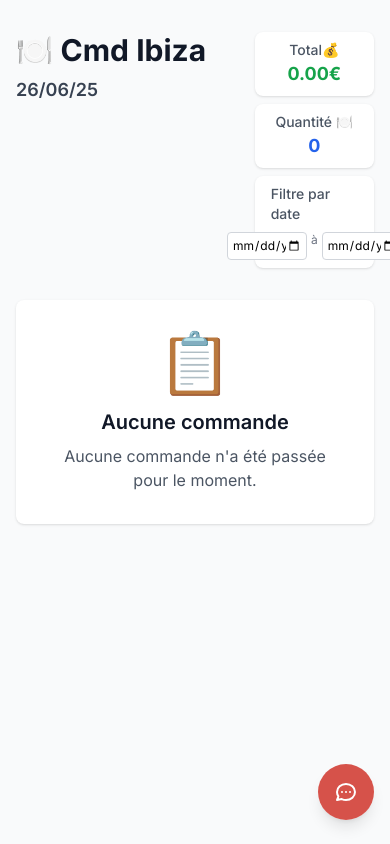
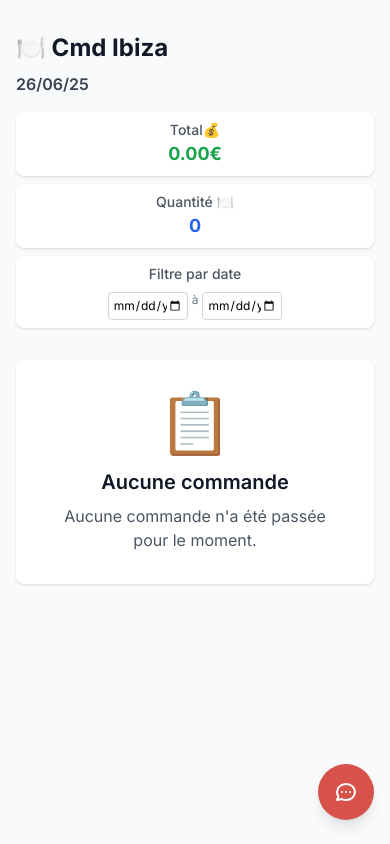
Before and after one commit to jimeye/mekboubaV3, a Next.js app: page /commandes in a window 390 px wide. Built offline with nearby package versions, Linux system fonts and the light colour scheme.

Commit message:
Rendre la page commandes responsive pour mobile et desktop

```diff
--- a/app/commandes/page.js
+++ b/app/commandes/page.js
@@ -102,13 +102,13 @@ export default function CommandesPage() {
     <div className="min-h-screen bg-gray-50 py-8">
       <div className="max-w-7xl mx-auto px-4 sm:px-6 lg:px-8">
         {/* Header avec date et filtres alignés */}
-        <div className="mb-8 flex justify-between items-start">
+        <div className="mb-8 flex flex-col md:flex-row justify-between items-start gap-4">
           {/* Partie gauche : titre + date */}
-          <div>
-            <h1 className="text-3xl font-bold text-gray-900 mb-2">
+          <div className="w-full md:w-auto">
+            <h1 className="text-2xl md:text-3xl font-bold text-gray-900 mb-2">
               🍽️ Cmd Ibiza
             </h1>
-            <p className="text-lg font-semibold text-gray-700">
+            <p className="text-base md:text-lg font-semibold text-gray-700">
               {new Date().toLocaleDateString('fr-FR', {
                 day: '2-digit',
                 month: '2-digit',
@@ -118,7 +118,7 @@ export default function CommandesPage() {
           </div>
 
           {/* Partie droite : bouton filtre + compteurs */}
-          <div className="flex flex-col items-end gap-2 w-1/3">
+          <div className="flex flex-col items-end gap-2 w-full md:w-1/3">
             {/* Compteurs */}
             <div className="w-full space-y-2">
               <div className="bg-white rounded-lg shadow py-2 px-4">
@@ -138,7 +138,7 @@ export default function CommandesPage() {
               <div className="bg-white rounded-lg shadow py-2 px-4">
                 <div className="flex flex-col items-center justify-center">
                   <p className="text-sm font-medium text-gray-600 mb-2">Filtre par date</p>
-                  <div className="flex gap-1">
+                  <div className="flex gap-1 flex-wrap justify-center">
                     <input
                       type="date"
                       value={startDate ? startDate.toISOString().split('T')[0] : ''}
@@ -146,7 +146,7 @@ export default function CommandesPage() {
                         const date = e.target.value ? new Date(e.target.value) : null;
                         setStartDate(date);
                       }}
-                      className="text-xs px-1 py-1 border border-gray-300 rounded w-20"
+                      className="text-xs px-1 py-1 border border-gray-300 rounded w-20 md:w-24"
                     />
                     <span className="text-xs text-gray-500">à</span>
                     <input
@@ -156,7 +156,7 @@ export default function CommandesPage() {
                         const date = e.target.value ? new Date(e.target.value) : null;
                         setEndDate(date);
                       }}
-                      className="text-xs px-1 py-1 border border-gray-300 rounded w-20"
+                      className="text-xs px-1 py-1 border border-gray-300 rounded w-20 md:w-24"
                     />
                   </div>
                   {(startDate || endDate) && (
```
